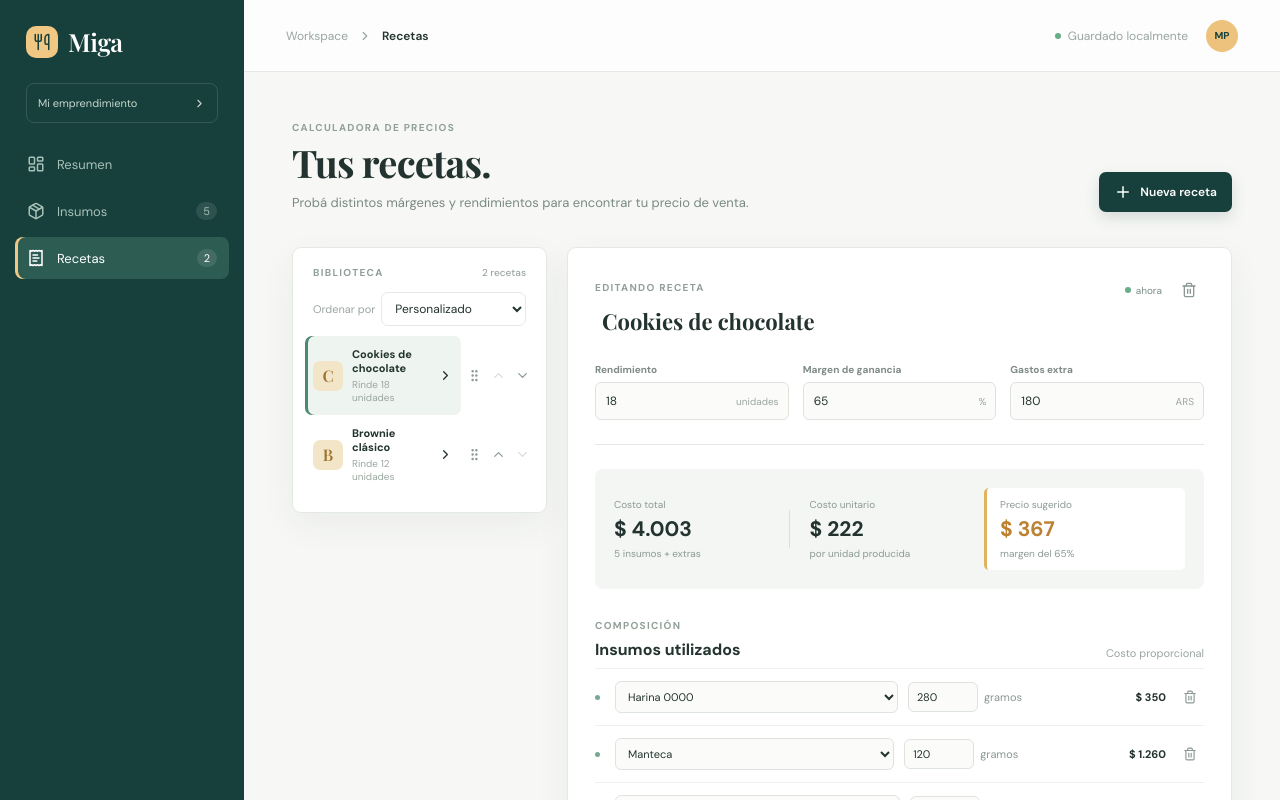
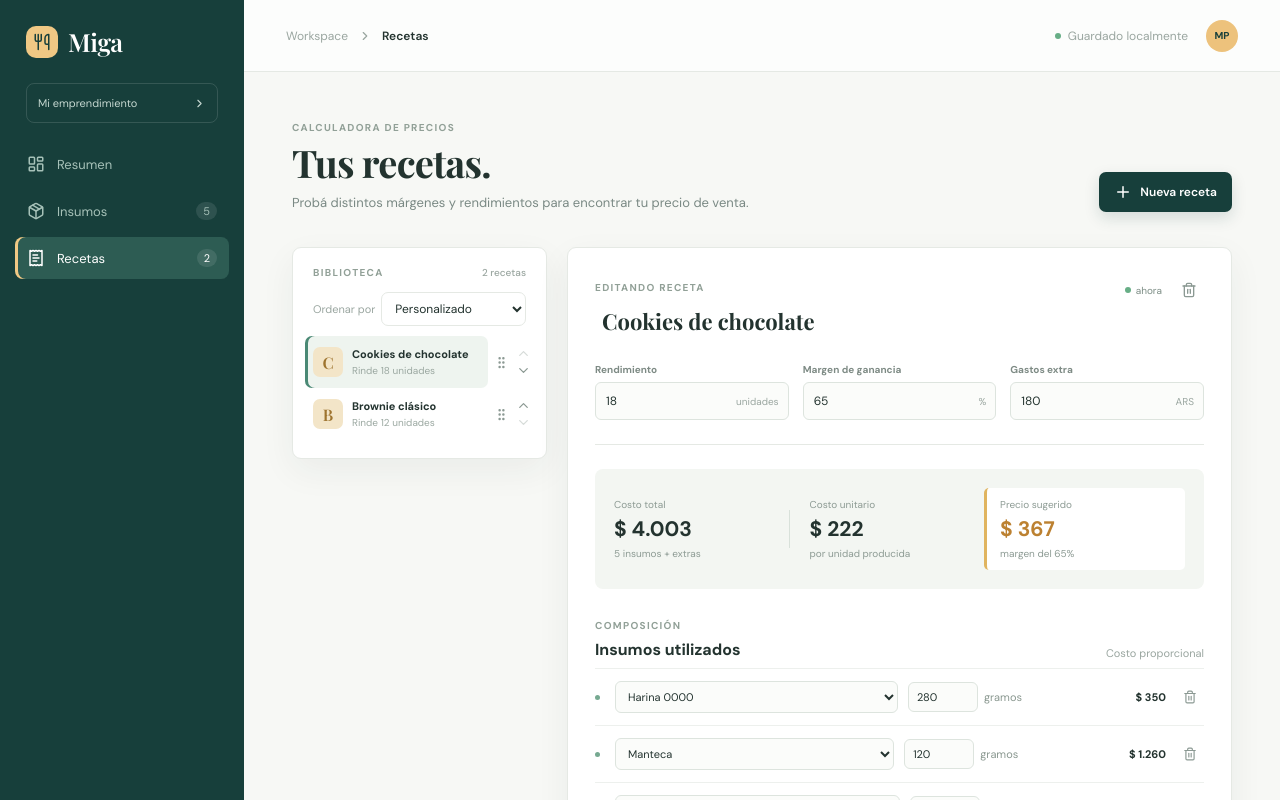
Before and after one commit to JuaniLavenia/migas, a React (Vite) app: page /recetas/cookies in a window 1280 px wide. Shown: the top 800 px of the page. Built offline with nearby package versions, Linux system fonts and the light colour scheme.

Commit message:
style: compactar los controles de orden en la biblioteca de recetas

```diff
--- a/src/App.css
+++ b/src/App.css
@@ -862,6 +862,18 @@ h3 {
 .reorder-controls .icon-button {
   padding: 4px;
 }
+.reorder-controls.stacked {
+  display: grid;
+  grid-template-columns: auto auto;
+  grid-template-rows: auto auto;
+  gap: 0;
+}
+.reorder-controls.stacked .drag-handle {
+  grid-row: span 2;
+}
+.reorder-controls.stacked .icon-button:not(.drag-handle) {
+  padding: 1px 3px;
+}
 .reorder-controls .icon-button:disabled {
   opacity: 0.35;
   cursor: default;
--- a/src/features/recipes/RecipesView.jsx
+++ b/src/features/recipes/RecipesView.jsx
@@ -1,4 +1,4 @@
-import { AlertTriangle, ChevronRight, Plus, Trash2 } from "lucide-react";
+import { AlertTriangle, Plus, Trash2 } from "lucide-react";
 import PageHeader from "../../shared/PageHeader";
 import NumericInput from "../../shared/NumericInput";
 import Pagination from "../../shared/Pagination";
@@ -21,7 +21,6 @@ function LibraryItem({ recipe, selected, onSelect }) {
         <strong>{recipe.name}</strong>
         <small>Rinde {recipe.yield} unidades</small>
       </span>
-      <ChevronRight size={15} />
     </button>
   );
 }
@@ -139,6 +138,7 @@ function RecipesView({
                           id={recipe.id}
                           name={recipe.name}
                           handleProps={handleProps}
+                          stacked
                           canMoveUp={recipe.id !== reorder.firstId}
                           canMoveDown={recipe.id !== reorder.lastId}
                           onMove={(delta) => reorder.onMove(recipe.id, delta)}
--- a/src/shared/ReorderControls.jsx
+++ b/src/shared/ReorderControls.jsx
@@ -3,7 +3,16 @@ import { useReorderFocus } from "./SortableList";
 
 // Drag handle plus "Subir"/"Bajar" buttons for one item of a SortableList.
 // `onMove(delta)` moves it one position (-1 up, +1 down) in the full list.
-function ReorderControls({ id, name, handleProps, canMoveUp, canMoveDown, onMove }) {
+// `stacked` puts "Subir"/"Bajar" one above the other, for narrow columns.
+function ReorderControls({
+  id,
+  name,
+  handleProps,
+  stacked = false,
+  canMoveUp,
+  canMoveDown,
+  onMove,
+}) {
   const focus = useReorderFocus();
   const upKey = `${id}:up`;
   const downKey = `${id}:down`;
@@ -16,7 +25,7 @@ function ReorderControls({ id, name, handleProps, canMoveUp, canMoveDown, onMove
   }
 
   return (
-    <div className="reorder-controls">
+    <div className={`reorder-controls ${stacked ? "stacked" : ""}`}>
       <button
         type="button"
         className="icon-button drag-handle"
```
Also changed, not shown: odd/tasks/phase-3-sort-pagination.md (+3 -1 lines).
